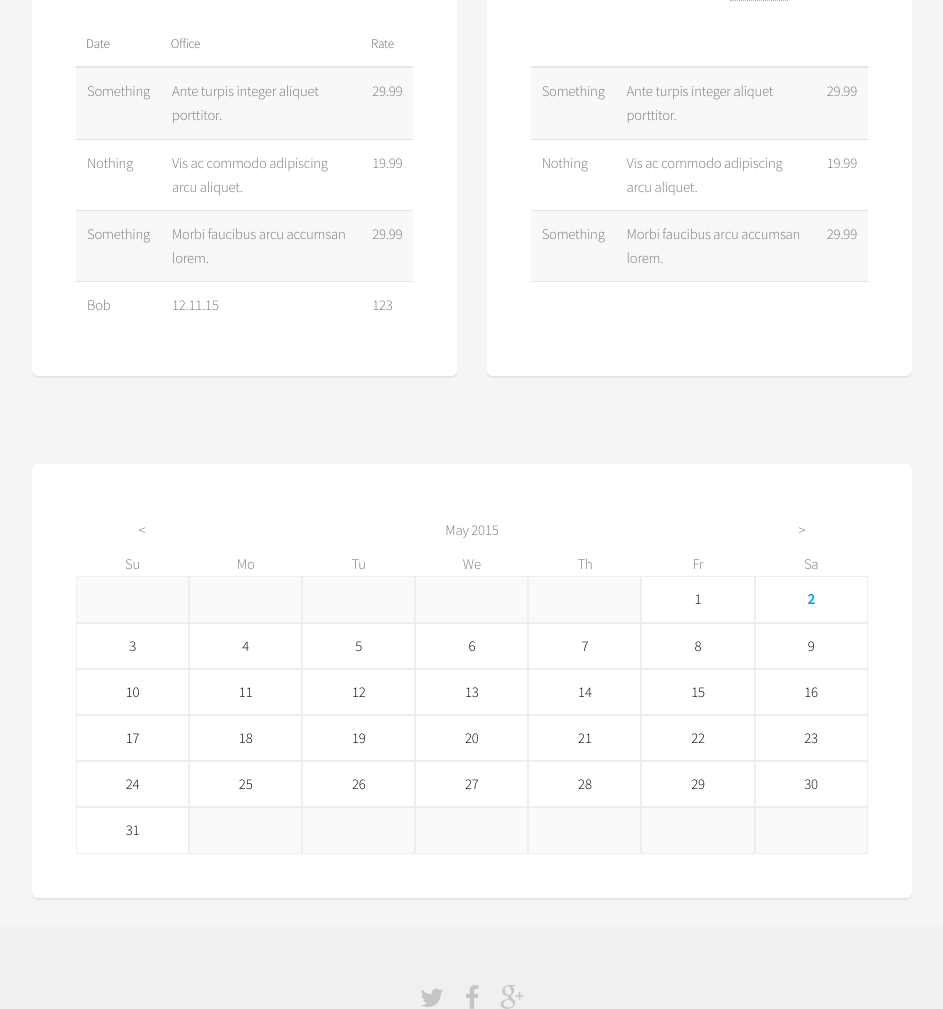
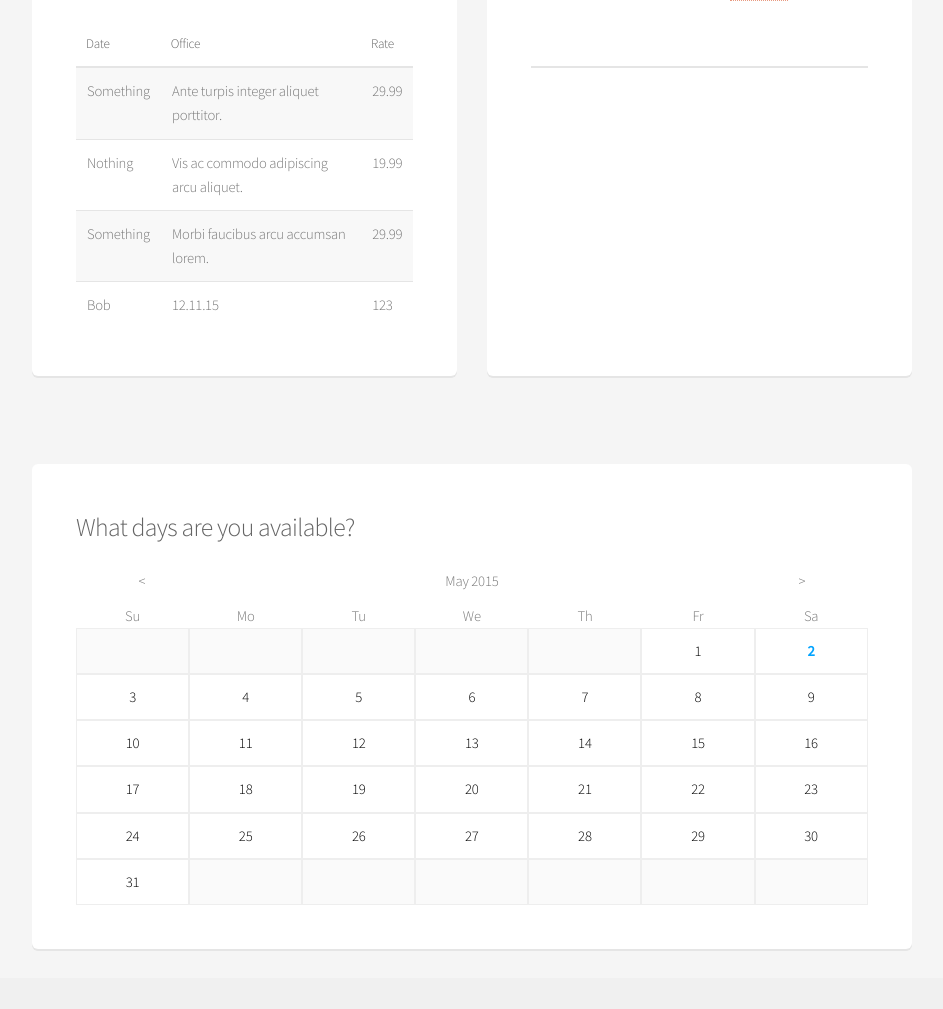
Before and after one commit to benmuresan/dentemp, a Django app: template templates/user_dash.html in a window 1280 px wide. Shown: the part 413-1422 px from the top of the page, without its empty margins (168-1111 px from the left). Run offline with Django 3.2, Linux system fonts and the light colour scheme; the template is opened without the code that fills it: values that come from a table or form of the project are taken from there, others are empty; data comes from the database, SQL or seed files in the repository; both versions use the stored data as it was after the commit; style sheets or scripts are compiled from the project's sources; some libraries are stand-ins or nearby versions.

Commit message:
Added Title to calendar

```diff
--- a/templates/user_dash.html
+++ b/templates/user_dash.html
@@ -67,21 +67,21 @@
                             </tr>
                             </thead>
                             <tbody id="availability_body">
-                            <tr>
-                                <td>Something</td>
-                                <td>Ante turpis integer aliquet porttitor.</td>
-                                <td>29.99</td>
-                            </tr>
-                            <tr>
-                                <td>Nothing</td>
-                                <td>Vis ac commodo adipiscing arcu aliquet.</td>
-                                <td>19.99</td>
-                            </tr>
-                            <tr>
-                                <td>Something</td>
-                                <td> Morbi faucibus arcu accumsan lorem.</td>
-                                <td>29.99</td>
-                            </tr>
+                            {#                            <tr>#}
+                            {#                                <td>Something</td>#}
+                            {#                                <td>Ante turpis integer aliquet porttitor.</td>#}
+                            {#                                <td>29.99</td>#}
+                            {#                            </tr>#}
+                            {#                            <tr>#}
+                            {#                                <td>Nothing</td>#}
+                            {#                                <td>Vis ac commodo adipiscing arcu aliquet.</td>#}
+                            {#                                <td>19.99</td>#}
+                            {#                            </tr>#}
+                            {#                            <tr>#}
+                            {#                                <td>Something</td>#}
+                            {#                                <td> Morbi faucibus arcu accumsan lorem.</td>#}
+                            {#                                <td>29.99</td>#}
+                            {#                            </tr>#}
                             </tbody>
                         </table>
                     </div>
@@ -92,6 +92,7 @@
     <A name="user_calendar"></A>
     <section class="container">
         <section class="box">
+            <h3>What days are you available?</h3>
             <div ng-app="myApp">
                 <div ng-controller="demoController">
                     <multiple-date-picker sunday-first-day="true" days-selected="{{ cal_days_selected|safe }}"
```
Also changed, not shown: db.sqlite3, 1 other file.
